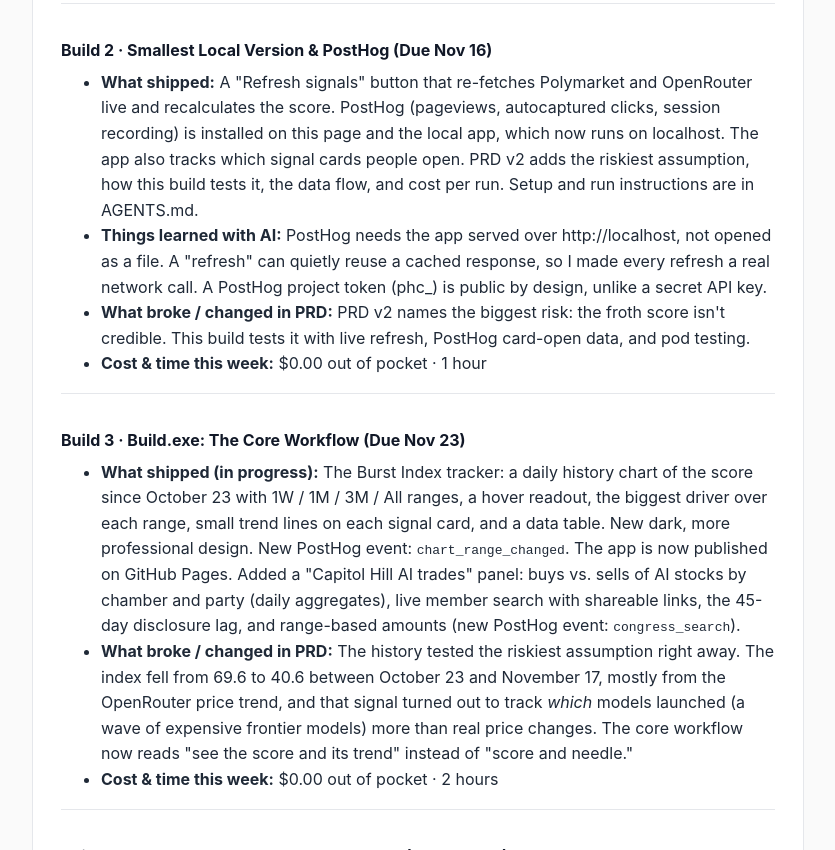
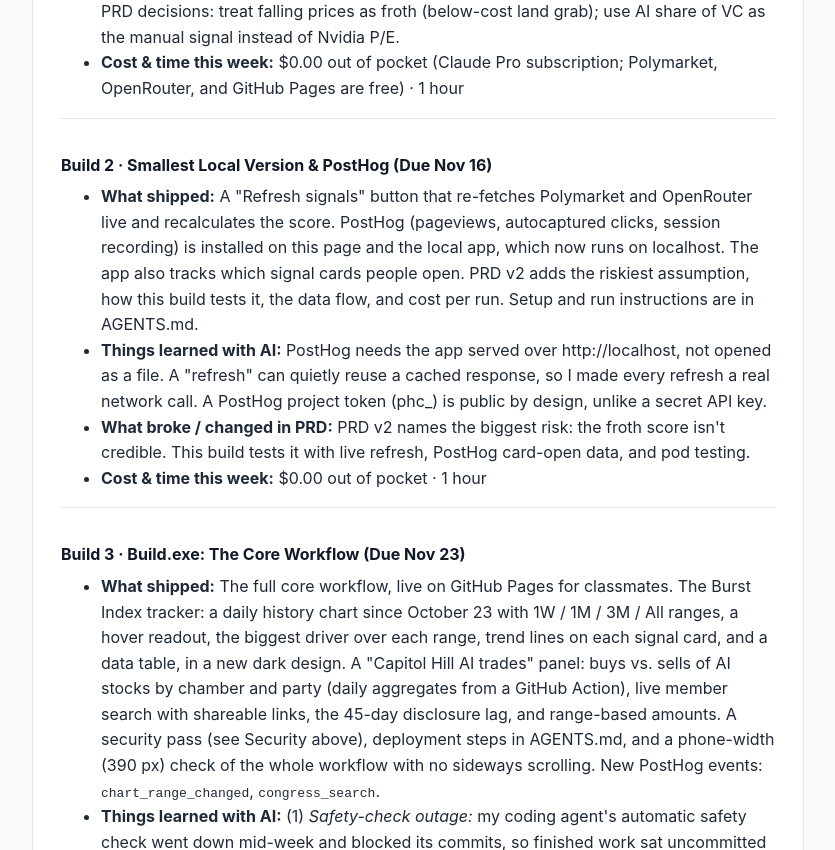
Before and after one commit to building-with-ai-f26/at3686-build1, a plain HTML site: page docs/index.html in a window 1280 px wide. Shown: the part 4579-5429 px from the top of the page, without its empty margins (222-1057 px from the left). Drawn offline with Linux system fonts and the light colour scheme.

Commit message:
Add deploy steps, data/sign-in note, and the Build 3 log
- AGENTS.md: how Pages publishes main -> /docs, how to verify a deploy,
  how the daily Congress data job works, and where BARGO_API_KEY lives;
  plus why there is no sign-in or database (Supabase + RLS if a crowd vote
  is ever added).
- PRD: the same data/sign-in note.
- Build 3 log: what shipped, lessons (safety-check outage, Bargo blocked on
  Wi-Fi, OpenRouter artifact), problems, $0, 3 hours.

Mobile check at 390px found nothing to fix, so no app code changed.

Co-Authored-By: Claude Opus 5.5 <noreply@anthropic.com>

```diff
--- a/docs/index.html
+++ b/docs/index.html
@@ -210,6 +210,7 @@
       <p><strong>Simple Architecture:</strong> Browser → Polymarket and OpenRouter public APIs (live odds and model prices) → scoring in the page (each signal mapped to 0–100, then averaged with the manual VC-share signal) → headline score, history chart, and signal cards. There is no server, database, or AI model call; everything runs in the browser.</p>
       <p><strong>Score history:</strong> Like a stock index, each past day since October 23, 2026 is recalculated with today's formula from that day's inputs: Polymarket's real daily prices, OpenRouter models released before that day (at today's listed prices, so approximate), and the VC-share figure in effect. A past day only counts if it has the same signals as today, so a failed data source never creates a fake jump.</p>
       <p><strong>Capitol Hill AI trades (context, not in the score):</strong> A daily GitHub Action fetches the last ~3 months of disclosed congressional trades in NVDA, MSFT, GOOGL/GOOG, META, AMD, AVGO, TSM, and PLTR from Bargo, matches party using the public-domain congress-legislators dataset, and saves <em>aggregates only</em> (buys vs. sells by chamber and party). Bargo's terms forbid republishing raw trade records, so member search runs live from the visitor's browser instead. The API key lives in a GitHub secret, never in the page.</p>
+      <p><strong>Data & sign-in:</strong> No sign-in and no database, because the app stores no user data: scores are computed in the browser, the Congress summary is a static file, and member searches go straight from the visitor's browser to Bargo. If a crowd vote is added later, it will use Supabase with Row Level Security and server-side writes.</p>
       <p><strong>Cost per run:</strong> $0. Both data sources are free public endpoints that need no API keys.</p>
 
       <h3>4. Unit Economics & Analytics Snapshot (Updated Weekly)</h3>
@@ -276,9 +277,10 @@
       <div class="log-entry">
         <h3>Build 3 · Build.exe: The Core Workflow (Due Nov 23)</h3>
         <ul>
-          <li><strong>What shipped (in progress):</strong> The Burst Index tracker: a daily history chart of the score since October 23 with 1W / 1M / 3M / All ranges, a hover readout, the biggest driver over each range, small trend lines on each signal card, and a data table. New dark, more professional design. New PostHog event: <code>chart_range_changed</code>. The app is now published on GitHub Pages. Added a "Capitol Hill AI trades" panel: buys vs. sells of AI stocks by chamber and party (daily aggregates), live member search with shareable links, the 45-day disclosure lag, and range-based amounts (new PostHog event: <code>congress_search</code>).</li>
-          <li><strong>What broke / changed in PRD:</strong> The history tested the riskiest assumption right away. The index fell from 69.6 to 40.6 between October 23 and November 17, mostly from the OpenRouter price trend, and that signal turned out to track <em>which</em> models launched (a wave of expensive frontier models) more than real price changes. The core workflow now reads "see the score and its trend" instead of "score and needle."</li>
-          <li><strong>Cost & time this week:</strong> $0.00 out of pocket · 2 hours</li>
+          <li><strong>What shipped:</strong> The full core workflow, live on GitHub Pages for classmates. The Burst Index tracker: a daily history chart since October 23 with 1W / 1M / 3M / All ranges, a hover readout, the biggest driver over each range, trend lines on each signal card, and a data table, in a new dark design. A "Capitol Hill AI trades" panel: buys vs. sells of AI stocks by chamber and party (daily aggregates from a GitHub Action), live member search with shareable links, the 45-day disclosure lag, and range-based amounts. A security pass (see Security above), deployment steps in AGENTS.md, and a phone-width (390 px) check of the whole workflow with no sideways scrolling. New PostHog events: <code>chart_range_changed</code>, <code>congress_search</code>.</li>
+          <li><strong>Things learned with AI:</strong> (1) <em>Safety-check outage:</em> my coding agent's automatic safety check went down mid-week and blocked its commits, so finished work sat uncommitted on <code>main</code> and I merged the wrong PR. Lesson: check what a PR actually contains before merging, and keep work on a branch. (2) <em>Bargo blocked on my Wi-Fi:</em> member search said "Couldn't reach Bargo" because my network couldn't reach Bargo at all, and the free search limit is shared by everyone on the same Wi-Fi. Lesson: any outside API can fail for one user's network, so the app keeps working without it (the summary is a saved file) and says clearly what went wrong. (3) <em>OpenRouter artifact:</em> the index dropped from 40.6 to 29.9 because four new, expensive GPT models shifted the median price, not because prices actually changed. Lesson: check whether a big move is real before trusting the number.</li>
+          <li><strong>What broke / changed in PRD:</strong> The history tested the riskiest assumption right away: the index fell from 69.6 to 40.6 between October 23 and November 17, mostly from the OpenRouter signal, which tracks <em>which</em> models launch more than real price changes. Other problems: Bargo returned nothing until I found its pages start at 0 (not in its docs); the daily job timed out once and used outdated GitHub Actions versions (fixed with a retry and updated, pinned versions); my own de-duplication undercounted trades (35 instead of 43), so the summary now counts every record. PRD changes: the core workflow reads "see the score and its trend," non-goal #4 rules out politician leaderboards, and the PRD now says why there's no sign-in or database.</li>
+          <li><strong>Cost & time this week:</strong> $0.00 out of pocket · 3 hours</li>
         </ul>
       </div>
 
```
Also changed, not shown: 1 other file.
